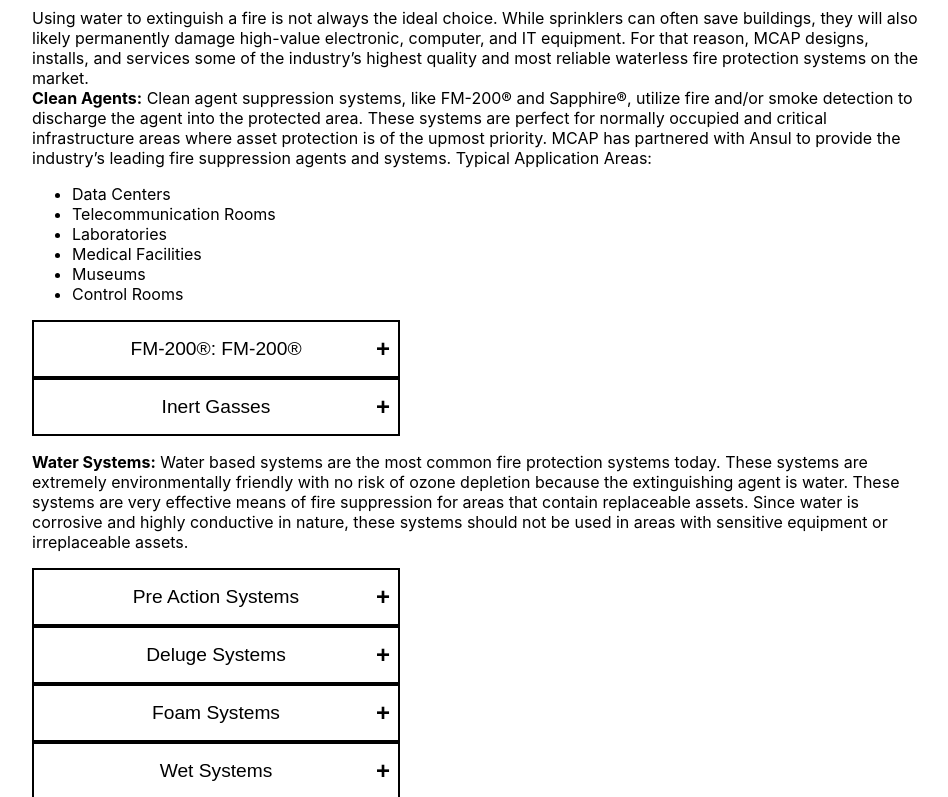
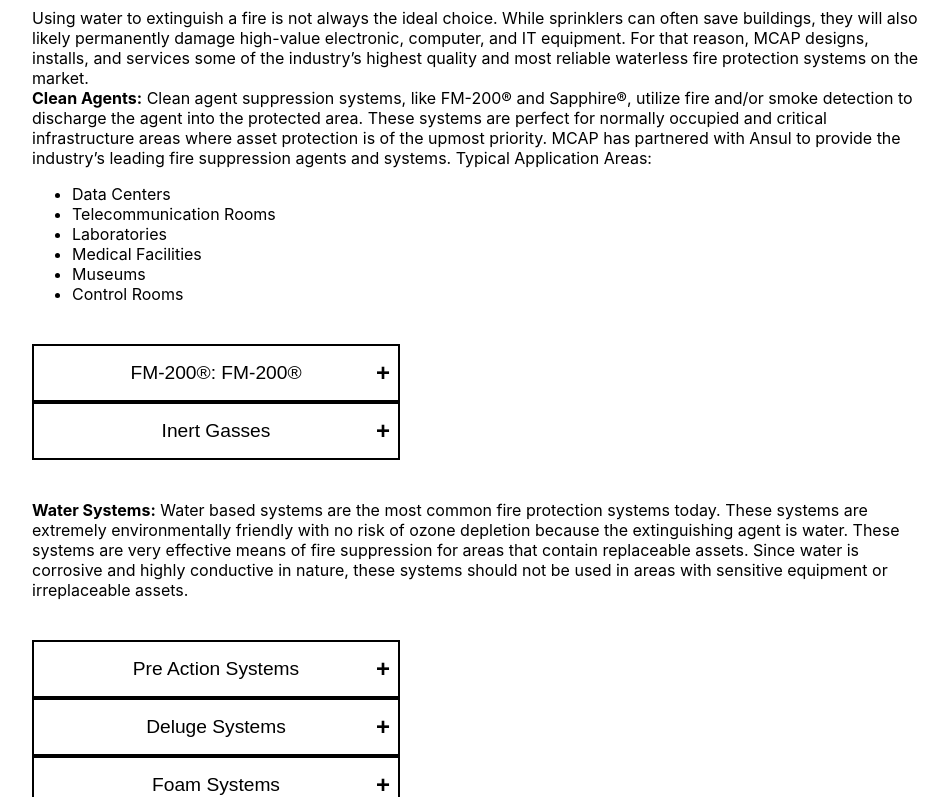
Before and after one commit to kv-n/missioncriticalassetprot, a React (Create React App) app: page /water-systems in a window 1280 px wide. Shown: the part 644-1441 px from the top of the page, without its empty margins (160-1108 px from the left). Built offline with nearby package versions, Linux system fonts and the light colour scheme.

Commit message:
adds styles to homepage

```diff
--- a/src/sass/_water-systems.scss
+++ b/src/sass/_water-systems.scss
@@ -48,6 +48,10 @@
         margin-top: 2rem;
         margin-bottom: 4rem;
 
+        ul {
+            margin-bottom: 2.5rem;
+        }
+
         button {
             width: 23rem;
             padding: 1rem;
@@ -56,6 +60,11 @@
             border: 2px solid #000;
             position: relative;
             cursor: pointer;
+
+            &.active {
+                background: #000;
+                color: #fff;
+            }
 
             &::after {
                 content: '+';
@@ -79,8 +88,8 @@
         }
 
         .water-systems-burb {
-            margin-top: 1rem;
-            margin-bottom: 1rem;
+            margin-top: 2.5rem;
+            margin-bottom: 2.5rem;
         }
 
         p {
@@ -90,8 +99,10 @@
         .visible {
             display: block;
             padding: 1rem;
-            background-color: rgba(0,0,0,0.7);
-            color: #fff;
+            color: #000;
+            border: 1px solid #000;
+            width: 30rem;
+            overflow: scroll;
         }
 
         .hidden {
```
